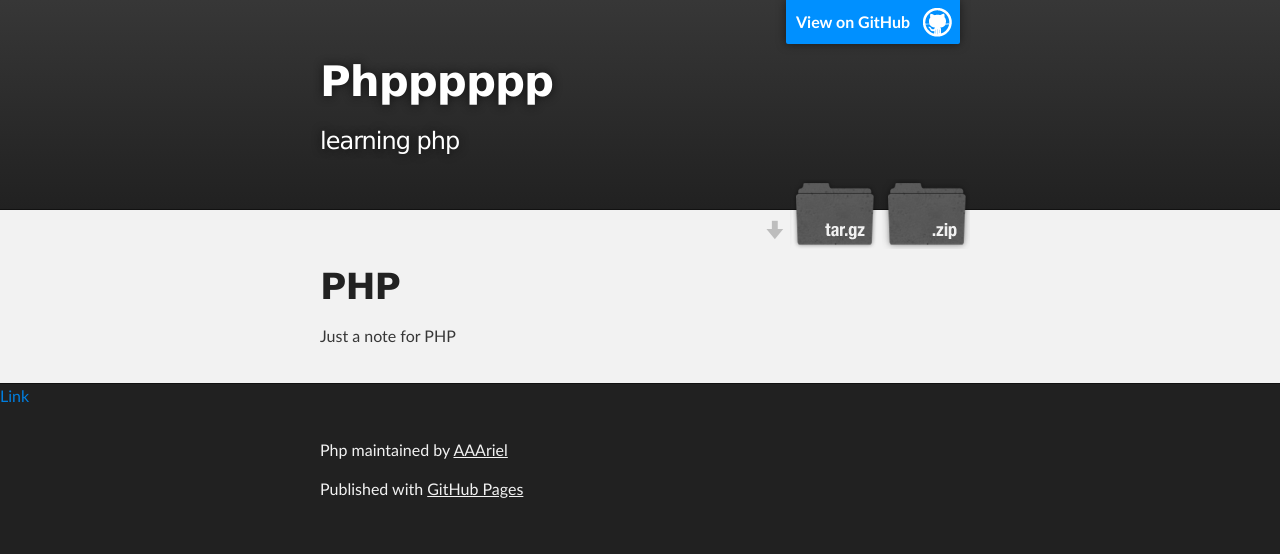
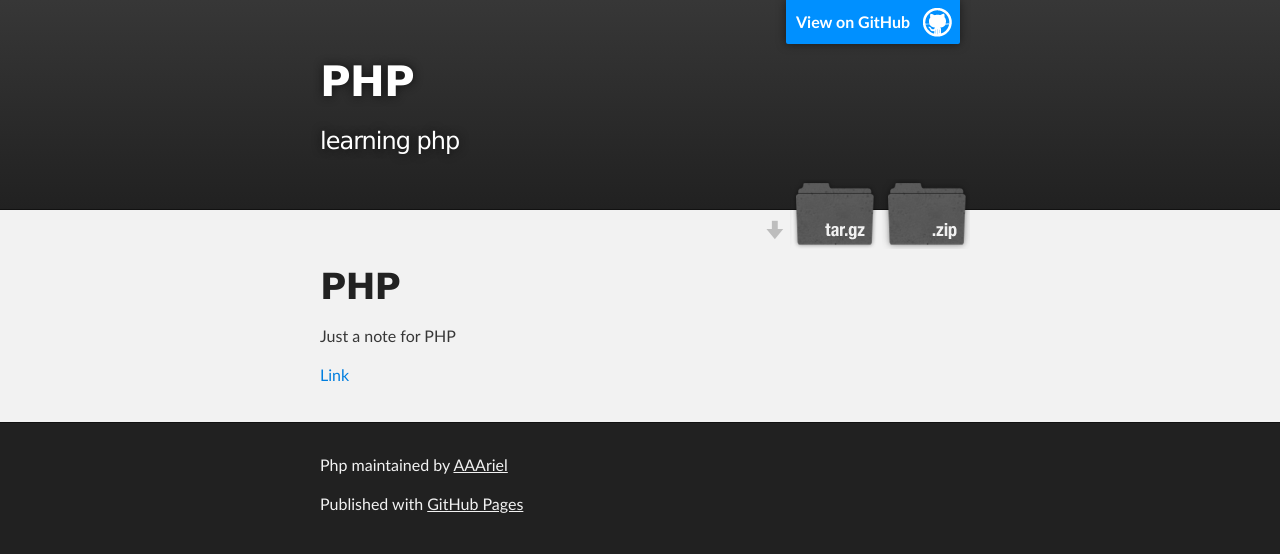
Before and after one commit to AAAriel/PHP, a plain HTML site: page index.html in a window 1280 px wide. Drawn offline with Linux system fonts and the light colour scheme.

Commit message:
Update index.html

```diff
--- a/index.html
+++ b/index.html
@@ -18,7 +18,7 @@
         <header class="inner">
           <a id="forkme_banner" href="https://github.com/AAAriel/PHP">View on GitHub</a>
 
-          <h1 id="project_title">Phpppppp</h1>
+          <h1 id="project_title">PHP</h1>
           <h2 id="project_tagline">learning php</h2>
 
             <section id="downloads">
@@ -35,10 +35,11 @@
 <a id="php" class="anchor" href="#php" aria-hidden="true"><span aria-hidden="true" class="octicon octicon-link"></span></a>PHP</h1>
 
 <p>Just a note for PHP</p>
+<p><a href=""https://github.com/AAAriel/PHP/introduction.html>Link</a></p>
       </section>
     </div>
     <div>
-        <a href=""https://github.com/AAAriel/PHP/introduction.html>Link</a>
+
     </div>
 
     <!-- FOOTER  -->
```
